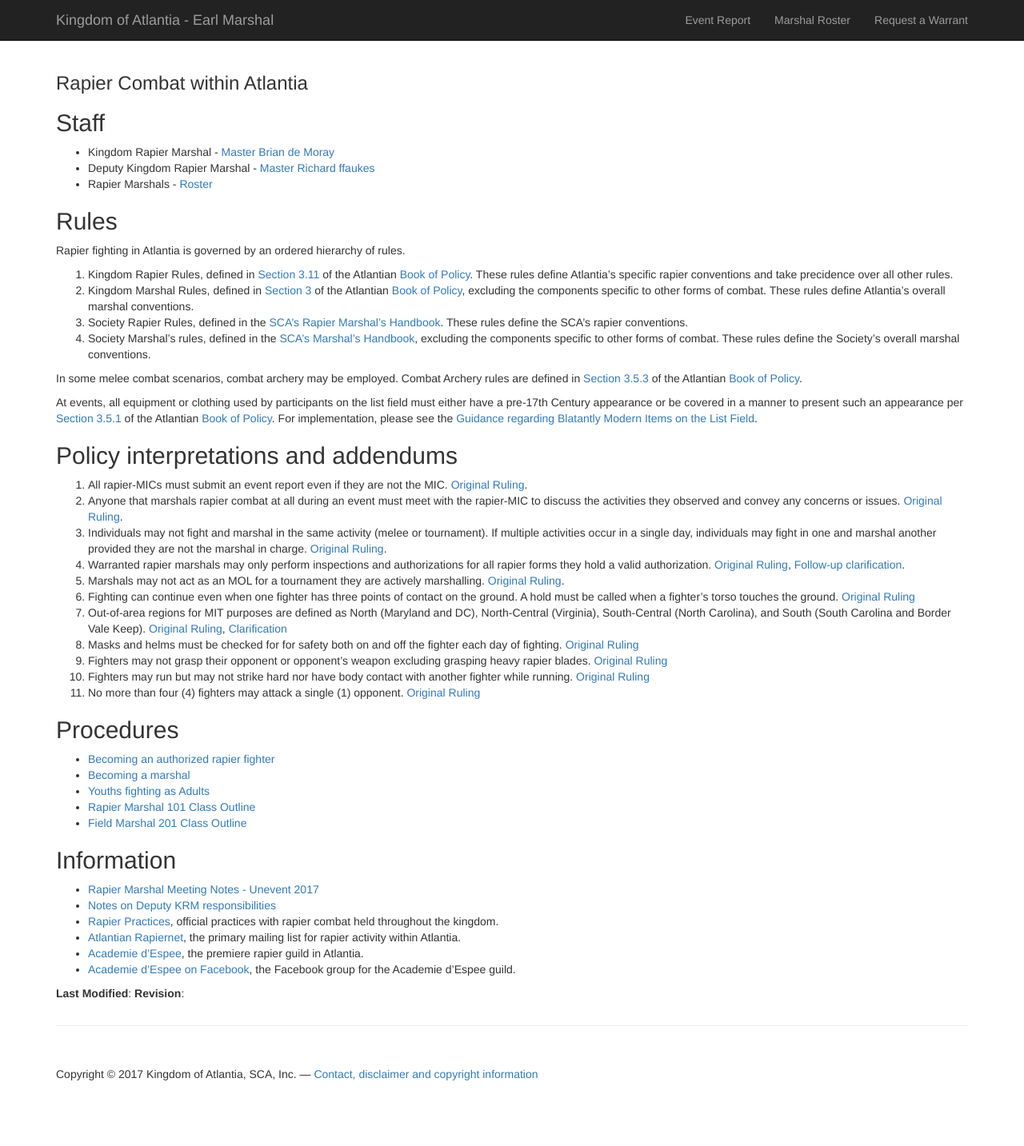
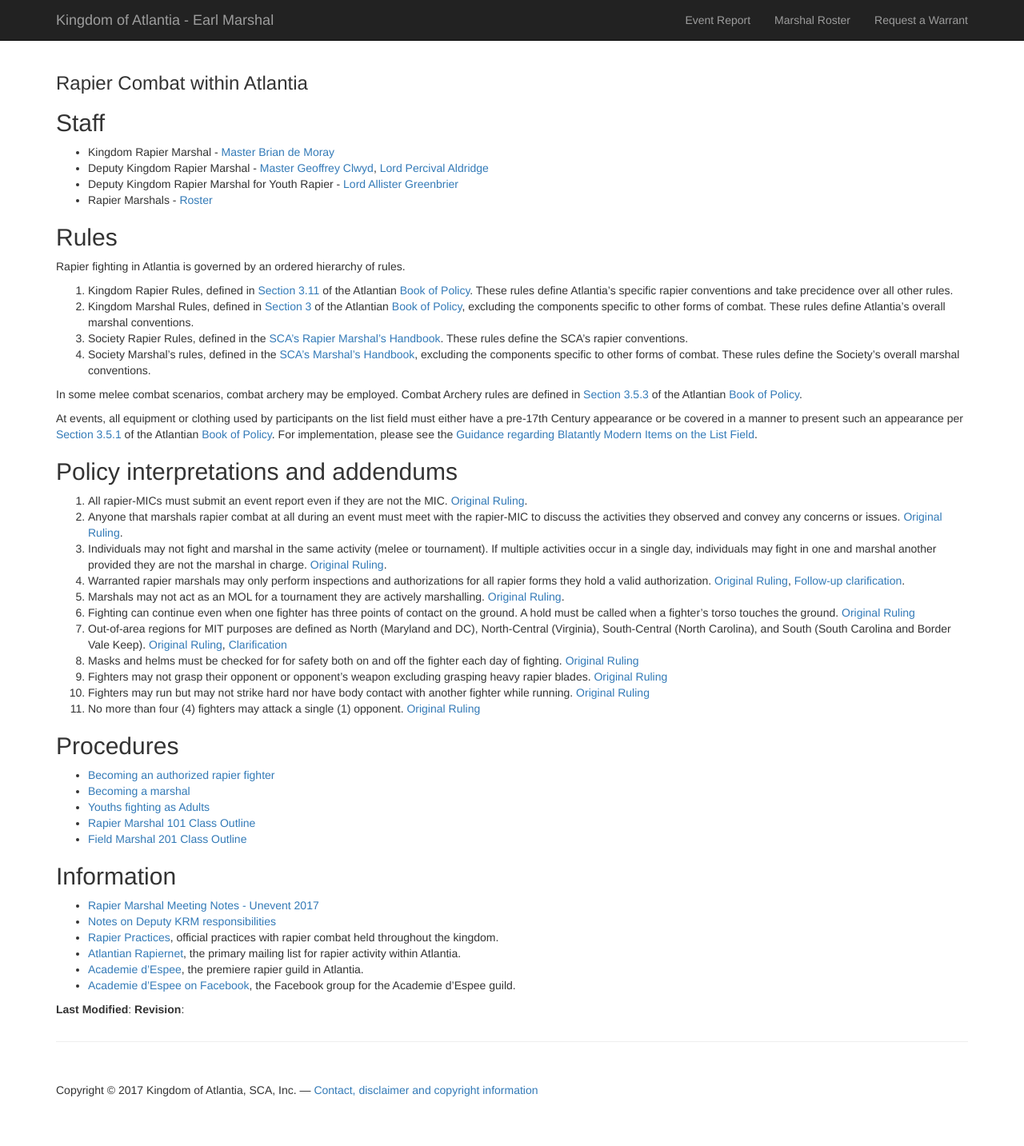
Before and after one commit to academie-de-espee/earl-marshal, a Jekyll site: the page built from rapier.md, in a window 1280 px wide. Shown: the whole page at 80% size. Built offline with Jekyll 4.4.1, drawn with Linux system fonts in a browser that asks for light colours.

Commit message:
update roster

```diff
--- a/rapier.md
+++ b/rapier.md
@@ -6,7 +6,8 @@ layout: default
 ## Staff
 
 * Kingdom Rapier Marshal - [Master Brian de Moray](https://warrant.atlantia.sca.org/user/1)
-* Deputy Kingdom Rapier Marshal - [Master Richard ffaukes](https://warrant.atlantia.sca.org/user/141)
+* Deputy Kingdom Rapier Marshal - [Master Geoffrey Clwyd](https://warrant.atlantia.sca.org/user/1065), [Lord Percival Aldridge](https://warrant.atlantia.sca.org/user/300)
+* Deputy Kingdom Rapier Marshal for Youth Rapier - [Lord Allister Greenbrier](https://warrant.atlantia.sca.org/user/1305)
 * Rapier Marshals - [Roster](https://warrant.atlantia.sca.org/warrants/type/14)
 
 ## Rules
```
